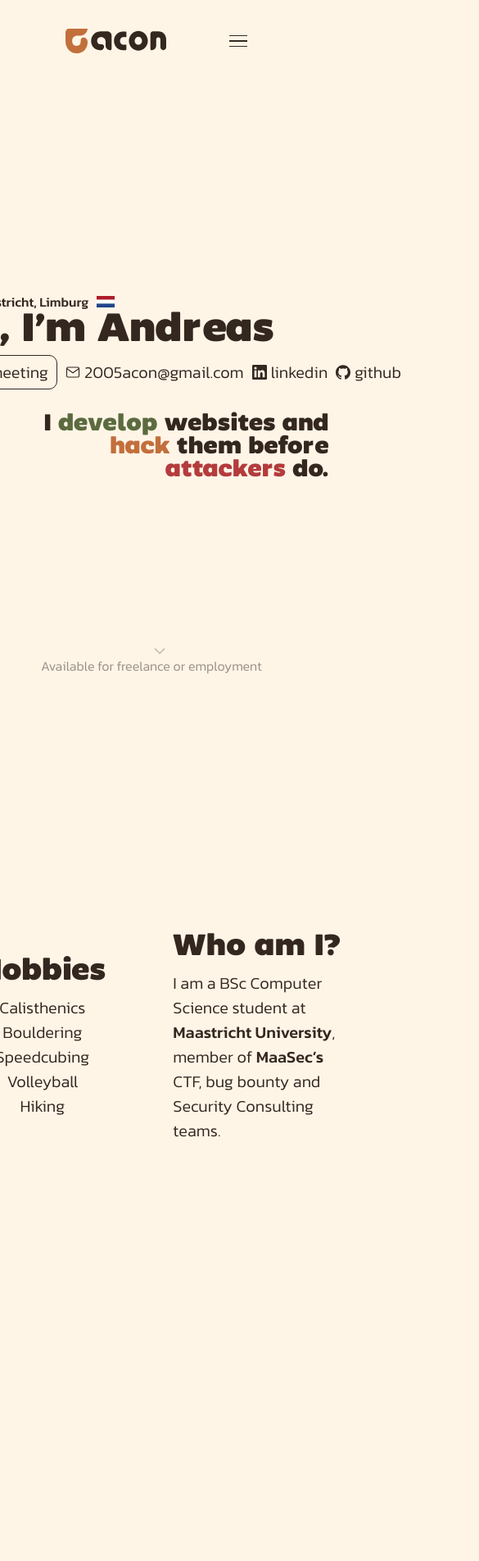
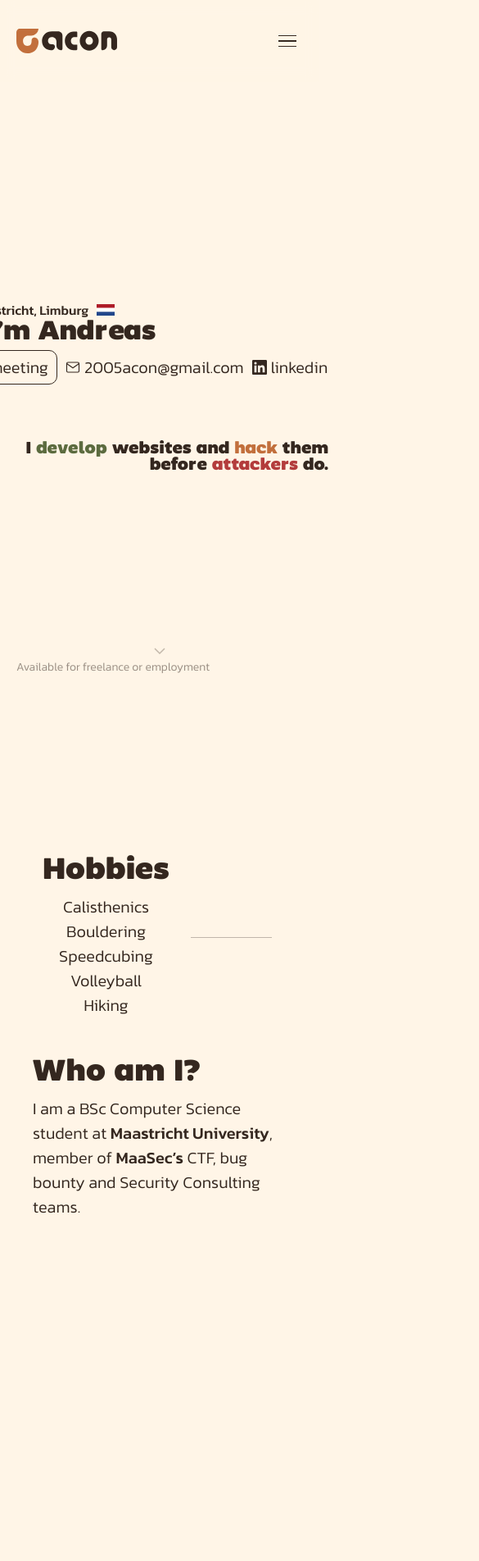
Before and after one commit to aconCS/web-portfolio, a React (Vite) app: page / in a window 390 px wide. Shown: the top 1904 px of the page at 82% size, 585 px wide, since content can reach past the window. Built offline with nearby package versions, Linux system fonts and the light colour scheme.

Commit message:
Temporary flexible layout changes.

```diff
--- a/src/App.tsx
+++ b/src/App.tsx
@@ -22,8 +22,17 @@ const sections = [
 
 export default function App() {
   const [activeSection, setActiveSection] = useState('about');
+  const [isTooSmall, setIsTooSmall] = useState(false);
   const sectionRefs = useRef<Map<string, HTMLElement>>(new Map());
   const isClickScrolling = useRef(false);
+
+  useEffect(() => {
+    const mql = window.matchMedia('(max-width: 380px)');
+    setIsTooSmall(mql.matches);
+    const handler = (e: MediaQueryListEvent) => setIsTooSmall(e.matches);
+    mql.addEventListener('change', handler);
+    return () => mql.removeEventListener('change', handler);
+  }, []);
 
   const scrollToSection = useCallback((id: string) => {
     const el = sectionRefs.current.get(id);
@@ -65,11 +74,25 @@ export default function App() {
     [scrollToSection]
   );
 
+  if (isTooSmall) {
+    return (
+      <div className="bg-secondary-white text-primary-brown min-h-screen flex items-center justify-center px-[30px]">
+        <div className="text-center">
+          <p className="font-hitmo font-bold text-[32px] text-primary-brown">work in progress</p>
+          <p className="font-kanit font-light text-[16px] text-primary-brown/50 mt-[12px]">
+            this site isn&apos;t ready for your screen size yet.<br />
+            please view on a larger device.
+          </p>
+        </div>
+      </div>
+    );
+  }
+
   return (
     <div className="bg-secondary-white text-primary-brown selection:bg-accent-orange/20">
       <TopNav sections={sections} activeSection={activeSection} onNavClick={handleNavClick} />
 
-      <section className="min-h-screen flex flex-col items-center justify-center px-[50px] pt-[100px] snap-start relative">
+      <section className="min-h-screen flex flex-col items-center justify-center px-[20px] md:px-[40px] lg:px-[50px] pt-[100px] snap-start relative">
         <motion.div
           initial={{ opacity: 0, y: 20 }}
           whileInView={{ opacity: 1, y: 0 }}
@@ -91,7 +114,7 @@ export default function App() {
         </motion.div>
       </section>
 
-      <div className="flex px-[50px] gap-[10px]">
+      <div className="flex px-[20px] md:px-[40px] lg:px-[50px] gap-[5px] md:gap-[10px]">
         <aside className="sticky top-[100px] h-[calc(100vh-100px)] flex items-center shrink-0 hidden lg:flex">
           <SectionNav
             sections={sections}
@@ -100,7 +123,7 @@ export default function App() {
           />
         </aside>
 
-        <div className="flex-1 min-w-0 px-[30px]">
+        <div className="flex-1 min-w-0 px-[10px] md:px-[20px] lg:px-[30px]">
           {sections.map(({ id, component: Component }) => (
             <section
               key={id}
@@ -125,7 +148,7 @@ export default function App() {
 
       <Footer />
 
-      <div className="fixed bottom-[20px] left-[50px] z-40 font-kanit font-light text-[16px] text-primary-brown/50 leading-[normal] lg:hidden pointer-events-none">
+      <div className="fixed bottom-[20px] left-[20px] md:left-[40px] lg:left-[50px] z-40 font-kanit font-light text-[14px] md:text-[16px] text-primary-brown/50 leading-[normal] lg:hidden pointer-events-none">
         Available for freelance or employment
       </div>
     </div>
--- a/src/components/Footer.tsx
+++ b/src/components/Footer.tsx
@@ -1,8 +1,8 @@
 export default function Footer() {
   return (
     <div className="w-full flex items-center justify-center overflow-clip shrink-0">
-      <div className="flex items-center justify-center px-[50px] py-[10px]">
-        <p className="font-kanit font-extralight text-[16px] text-primary-brown text-center whitespace-nowrap">
+      <div className="flex items-center justify-center px-[20px] md:px-[50px] py-[10px]">
+        <p className="font-kanit font-extralight text-[14px] md:text-[16px] text-primary-brown text-center">
           Built with React - Deployed on VPS via nginx - Repo - Design Files
         </p>
       </div>
--- a/src/components/Hero.tsx
+++ b/src/components/Hero.tsx
@@ -2,7 +2,7 @@ export default function Hero() {
   return (
     <div className="flex flex-col-reverse md:flex-row gap-[24px] items-center justify-center shrink-0">
       <div className="w-[413px] shrink-0 flex justify-end max-w-full">
-        <p className="font-hitmo font-black text-[28px] text-primary-brown text-right leading-[normal]">
+        <p className="font-hitmo font-black text-[20px] md:text-[24px] lg:text-[28px] text-primary-brown text-right leading-[normal]">
           I{' '}
           <span className="text-accent-green">develop</span>
           {' '}websites and{' '}
@@ -24,10 +24,10 @@ export default function Hero() {
             <rect y="9.333" width="22" height="4.667" fill="#21468B" />
           </svg>
         </div>
-        <p className="font-hitmo font-black text-[48px] text-primary-brown leading-[normal] min-w-full">
+        <p className="font-hitmo font-black text-[32px] md:text-[40px] lg:text-[48px] text-primary-brown leading-[normal] min-w-full">
           Hey, I&rsquo;m Andreas
         </p>
-        <div className="flex gap-[10px] items-center whitespace-nowrap py-[5px]">
+        <div className="flex flex-wrap gap-[10px] items-center py-[5px]">
           <a
             href="https://cal.eu/aconcs"
             className="border border-primary-brown rounded-[10px] px-[10px] py-[5px] flex items-center gap-[5px] hover:bg-primary-brown/5 transition-colors"
--- a/src/components/TopNav.tsx
+++ b/src/components/TopNav.tsx
@@ -17,7 +17,7 @@ export default function TopNav({ sections, activeSection, onNavClick }: TopNavPr
   const [menuOpen, setMenuOpen] = useState(false);
 
   return (
-    <nav className="fixed top-0 left-0 right-0 z-50 flex items-center justify-between px-[80px] py-[10px] h-[100px] bg-secondary-white/80 backdrop-blur-sm">
+    <nav className="fixed top-0 left-0 right-0 z-50 flex items-center justify-between px-[20px] md:px-[50px] lg:px-[80px] py-[10px] h-[100px] bg-secondary-white/80 backdrop-blur-sm">
       <button
         onClick={() => onNavClick('about')}
         className="h-[31px] w-[123px] shrink-0 relative cursor-pointer"
--- a/src/components/sections/AboutSection.tsx
+++ b/src/components/sections/AboutSection.tsx
@@ -1,7 +1,7 @@
 export default function AboutSection() {
   return (
     <div className="flex flex-1 items-center justify-center min-w-0">
-      <div className="flex gap-[30px] items-center">
+      <div className="flex flex-col lg:flex-row gap-[30px] items-center">
         <div className="flex items-center">
           <div className="flex flex-col gap-[10px] items-center p-[10px] text-primary-brown">
             <p className="font-hitmo font-black text-[36px] leading-[normal]">Hobbies</p>
@@ -13,8 +13,11 @@ export default function AboutSection() {
               <p>Hiking</p>
             </div>
           </div>
-          <div className="flex items-center justify-center w-0 h-[99px] mx-4">
+          <div className="hidden lg:flex items-center justify-center w-0 h-[99px] mx-4">
             <div className="rotate-90 w-[99px] h-0 border-t border-primary-brown/30" />
+          </div>
+          <div className="flex lg:hidden items-center justify-center w-full h-0 mx-4 my-[10px]">
+            <div className="w-[99px] h-0 border-t border-primary-brown/30" />
           </div>
         </div>
         <div className="flex flex-col gap-[10px] items-start p-[10px]">
--- a/src/components/sections/CTFSection.tsx
+++ b/src/components/sections/CTFSection.tsx
@@ -1,6 +1,6 @@
 export default function CTFSection() {
   return (
-    <div className="flex flex-1 items-center justify-center min-w-0 gap-[80px] px-[40px]">
+    <div className="flex flex-col lg:flex-row flex-1 items-center justify-center min-w-0 gap-[30px] md:gap-[50px] lg:gap-[80px] px-[20px] lg:px-[40px]">
       <div className="font-kanit font-extralight text-[16px] text-primary-brown leading-[normal]">
         <p className="mb-0">
           <span className="font-kanit font-medium">CTF</span>
--- a/src/components/sections/PicsSection.tsx
+++ b/src/components/sections/PicsSection.tsx
@@ -9,9 +9,9 @@ const rightPics = [photo3, photo5];
 
 export default function PicsSection() {
   return (
-    <div className="w-full h-full flex items-center justify-center px-[40px]">
-      <div className="flex gap-[29px] h-[316px] w-[728px] max-w-full">
-        <div className="flex flex-col gap-[31px] flex-1 min-h-0">
+    <div className="w-full h-full flex items-center justify-center px-[20px] lg:px-[40px]">
+      <div className="flex gap-[15px] md:gap-[20px] lg:gap-[29px] h-[200px] md:h-[260px] lg:h-[316px] w-full max-w-[728px]">
+        <div className="flex flex-col gap-[15px] md:gap-[20px] lg:gap-[31px] flex-1 min-h-0">
           {leftPics.map((src, i) => (
             <div key={i} className="flex-1 min-h-0">
               <img src={src} alt="" className="w-full h-full object-cover" />
@@ -21,7 +21,7 @@ export default function PicsSection() {
         <div className="shrink-0 w-auto h-full">
           <img src={photo2} alt="" className="h-full w-auto" />
         </div>
-        <div className="flex flex-col gap-[31px] flex-1 min-h-0">
+        <div className="flex flex-col gap-[15px] md:gap-[20px] lg:gap-[31px] flex-1 min-h-0">
           {rightPics.map((src, i) => (
             <div key={i} className="flex-1 min-h-0">
               <img src={src} alt="" className="w-full h-full object-cover" />
--- a/src/components/sections/ToolsSection.tsx
+++ b/src/components/sections/ToolsSection.tsx
@@ -15,7 +15,7 @@ const tools = [
 
 export default function ToolsSection() {
   return (
-    <div className="flex flex-1 items-center justify-center min-w-0 gap-[125px] px-[60px] py-[10px]">
+    <div className="flex flex-col md:flex-row flex-1 items-center justify-center min-w-0 gap-[30px] md:gap-[60px] lg:gap-[125px] px-[20px] md:px-[40px] lg:px-[60px] py-[10px]">
       {tools.map((tool) => (
         <div key={tool.title} className="flex flex-col gap-[10px] items-center p-[10px] text-primary-brown">
           <p className={`font-hitmo font-black leading-[normal] ${tool.title === 'Design' ? 'text-[28px]' : 'text-[36px]'}`}>{tool.title}</p>
```
Also changed, not shown: src/components/sections/EducationSection.tsx (+6 -6 lines).
